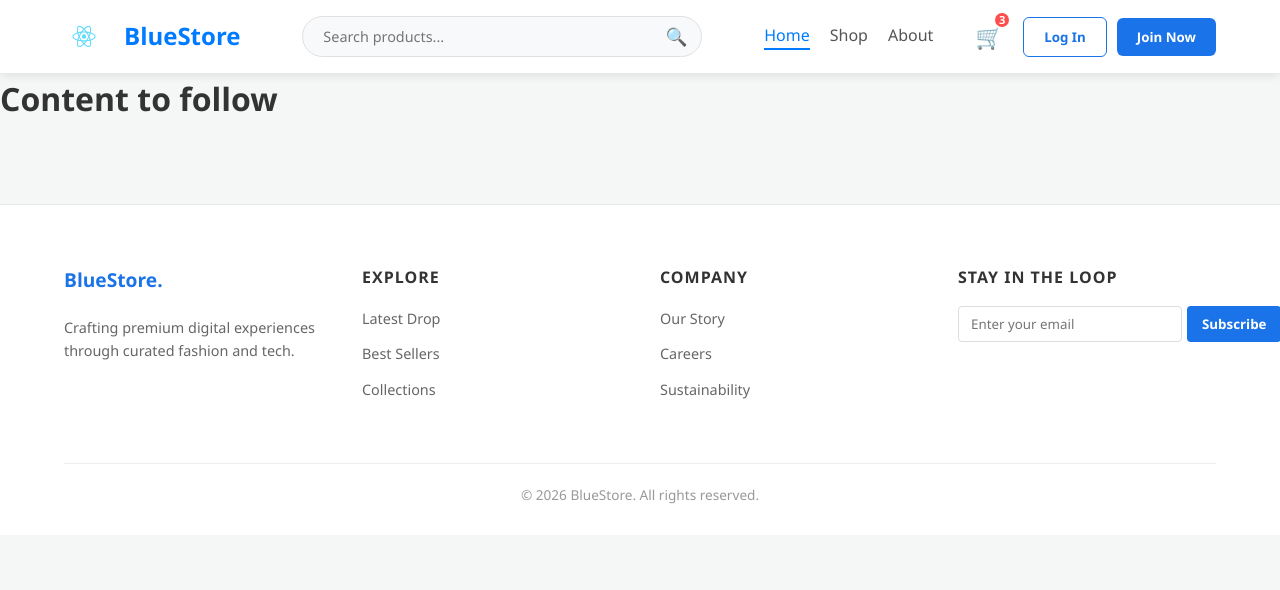
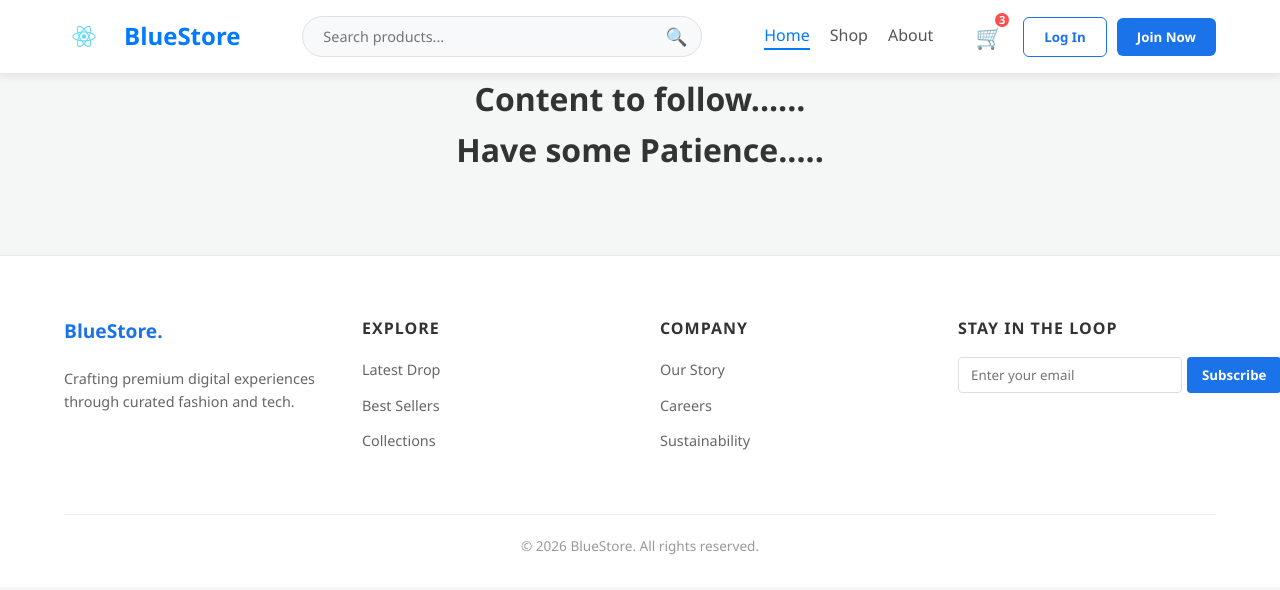
Before and after one commit to nishchalbhattarai/Bluestore-Ecom, a React (Create React App) app: page / in a window 1280 px wide. Shown: the top 590 px of the page. Built offline with nearby package versions, Linux system fonts and the light colour scheme.

Commit message:
Update next with sorting files

```diff
--- a/src/App.css
+++ b/src/App.css
@@ -549,6 +549,8 @@
 /* For Fade In effect for shop.js */
 .page-fade-in {
   animation: fadeIn 0.5s ease-in;
+  text-align: center;
+
 }
 
 @keyframes fadeIn {
--- a/src/App.js
+++ b/src/App.js
@@ -2,7 +2,8 @@
 import { BrowserRouter as Router, Routes, Route } from 'react-router-dom';
 import Header from './Pages/Header';
 // import ProductBody from './Pages/productBody';
-import MainBody from './Pages/MainBody';
+// import Home from './Pages/MainBody';
+import Home from './Pages/Home';
 import Footer from './Pages/Footer';
 import Login from './Pages/Login';
 import Shop from './Pages/Shop';
@@ -14,7 +15,7 @@
         <Header />
 
         <Routes>
-          <Route path="/" element={<MainBody />} />
+          <Route path="/" element={<Home />} />
           <Route path="/login" element={<Login />} />
           <Route path="/shop" element={<Shop />} />
           <Route path="/about" element={<About />} />
--- a/src/Pages/Header.js
+++ b/src/Pages/Header.js
@@ -1,7 +1,5 @@
-import React from 'react';
+
 import { Link, useLocation } from 'react-router-dom';
-import MainBody from './MainBody';
-import About from './About';
 const Header = () => {
     const location = useLocation();
     // Mock cart count - in a real app, this comes from state/context
--- /dev/null
+++ b/src/Pages/Home.js
@@ -0,0 +1,11 @@
+function Home() {
+    return (
+        <div className="page-fade-in">
+            <h1>
+                Content to follow......<br />
+                Have some Patience.....
+            </h1>
+        </div>
+    );
+}
+export default Home;
--- a/src/Pages/MainBody.js
+++ /dev/null
@@ -1,10 +0,0 @@
-function MainBody() {
-    return (
-        <div className="page-fade-in">
-            <h1>
-                Content to follow
-            </h1>
-        </div>
-    );
-}
-export default MainBody;
```
